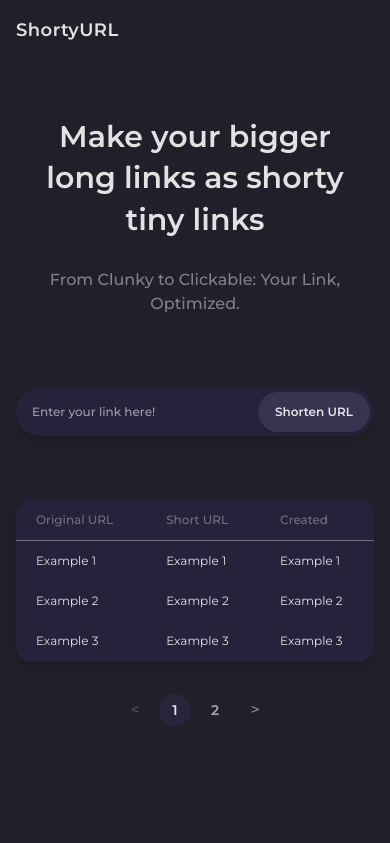
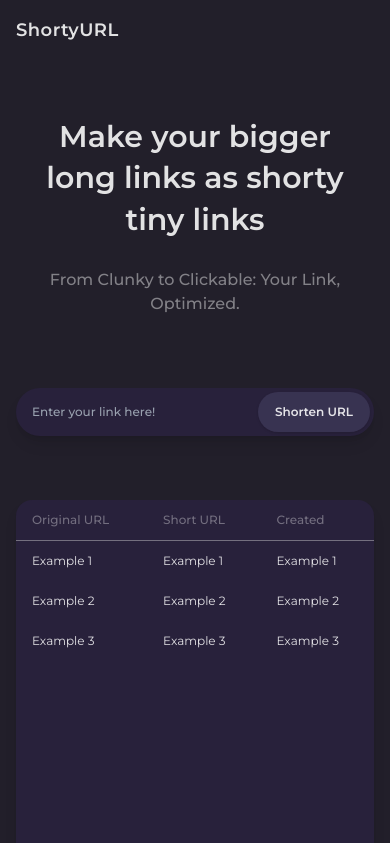
Before and after one commit to alerandon/shorty-url-app, a React (Vite) app in the folder apps/client/: page / in a window 390 px wide. Shown: the top 843 px of the page. Built offline with nearby package versions, Linux system fonts and the light colour scheme.

Commit message:
chore(client): adjusted styles from component

```diff
--- a/apps/client/src/components/ShortUrlTable.tsx
+++ b/apps/client/src/components/ShortUrlTable.tsx
@@ -2,36 +2,40 @@ import React from 'react';
 
 const ShortUrlTable: React.FC = () => {
   return (
-    <table className="w-full max-w-xl md:max-w-5xl mx-auto mt-16 md:mt-24 bg-primary rounded-2xl shadow-lg border-collapse md:text-base text-xs">
+    <div className="bg-primary w-full min-h-[450px] max-w-xl md:max-w-5xl mt-16 md:mt-24 mx-auto rounded-2xl shadow-lg overflow-hidden">
+      <table className="w-full mx-auto border-collapse md:text-base text-xs">
         <thead>
-        <tr>
-          <th className="px-5 py-3 md:px-6 md:py-4 text-left">Original URL</th>
-          <th className="px-5 py-3 md:px-6 md:py-4 text-left">Short URL</th>
-          <th className="px-5 py-3 md:px-6 md:py-4 text-left">Created</th>
+          <tr className="text-left border-b border-[#e6e6e6]/40">
+            <th className="px-4 py-3 md:px-6 md:py-4 opacity-[40%] font-medium">
+              Original URL
+            </th>
+            <th className="px-4 py-3 md:px-6 md:py-4 opacity-[40%] font-medium">
+              Short URL
+            </th>
+            <th className="px-4 py-3 md:px-6 md:py-4 opacity-[40%] font-medium">
+              Created
+            </th>
           </tr>
         </thead>
         <tbody>
           <tr className="hover:bg-secondary transition-colors duration-200 rounded-2xl">
-          <td className="px-5 py-3 md:px-6 md:py-4">Example 1</td>
-          <td className="px-5 py-3 md:px-6 md:py-4">Example 1</td>
-          <td className="px-5 py-3 md:px-6 md:py-4">Example 1</td>
+            <td className="px-4 py-3 md:px-6 md:py-4">Example 1</td>
+            <td className="px-4 py-3 md:px-6 md:py-4">Example 1</td>
+            <td className="px-4 py-3 md:px-6 md:py-4">Example 1</td>
           </tr>
           <tr className="hover:bg-secondary transition-colors duration-200 rounded-2xl">
-          <td className="px-5 py-3 md:px-6 md:py-4">Example 2</td>
-          <td className="px-5 py-3 md:px-6 md:py-4">Example 2</td>
-          <td className="px-5 py-3 md:px-6 md:py-4">Example 2</td>
+            <td className="px-4 py-3 md:px-6 md:py-4">Example 2</td>
+            <td className="px-4 py-3 md:px-6 md:py-4">Example 2</td>
+            <td className="px-4 py-3 md:px-6 md:py-4">Example 2</td>
           </tr>
           <tr className="hover:bg-secondary transition-colors duration-200 rounded-2xl">
-          <td className="rounded-bl-2xl px-5 py-3 md:px-6 md:py-4">
-            Example 3
-          </td>
-          <td className="px-5 py-3 md:px-6 md:py-4">Example 3</td>
-          <td className="rounded-br-2xl px-5 py-3 md:px-6 md:py-4">
-            Example 3
-          </td>
+            <td className="px-4 py-3 md:px-6 md:py-4">Example 3</td>
+            <td className="px-4 py-3 md:px-6 md:py-4">Example 3</td>
+            <td className="px-4 py-3 md:px-6 md:py-4">Example 3</td>
           </tr>
         </tbody>
       </table>
+    </div>
   );
 };
 
--- a/apps/client/src/index.css
+++ b/apps/client/src/index.css
@@ -14,15 +14,3 @@
   -webkit-font-smoothing: antialiased;
   -moz-osx-font-smoothing: grayscale;
 }
-
-/* FIXME: This is temporary, please put this on tailwind classes */
-th {
-  border-bottom: 1px solid rgba(230, 230, 230, 0.4);
-  font-weight: 500;
-  opacity: 40%;
-}
-
-/* TODO: styles for border radius on tr:last-child > td:first-child and last-child */
-tr:last-child > td {
-  border-bottom: 1px solid transparent;
-}
```
Lines whose indentation alone changed are shown as unchanged.
